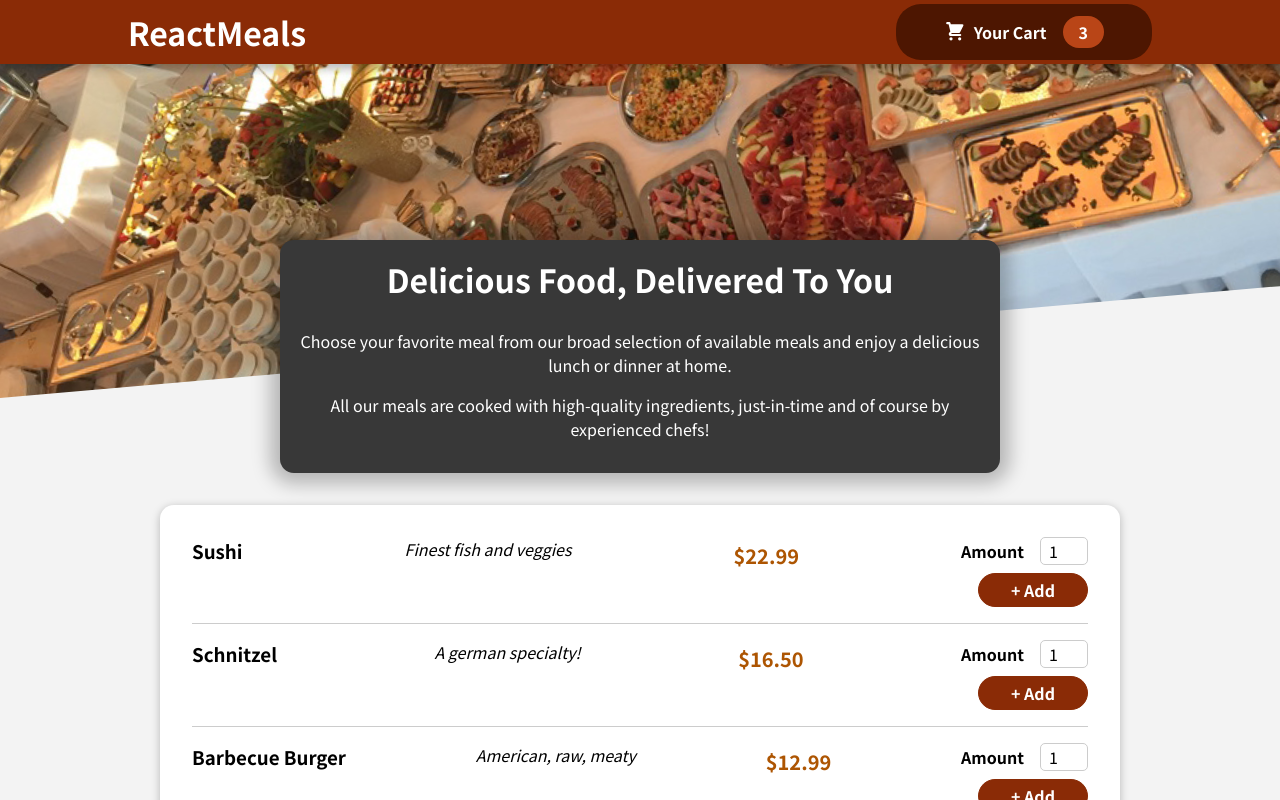
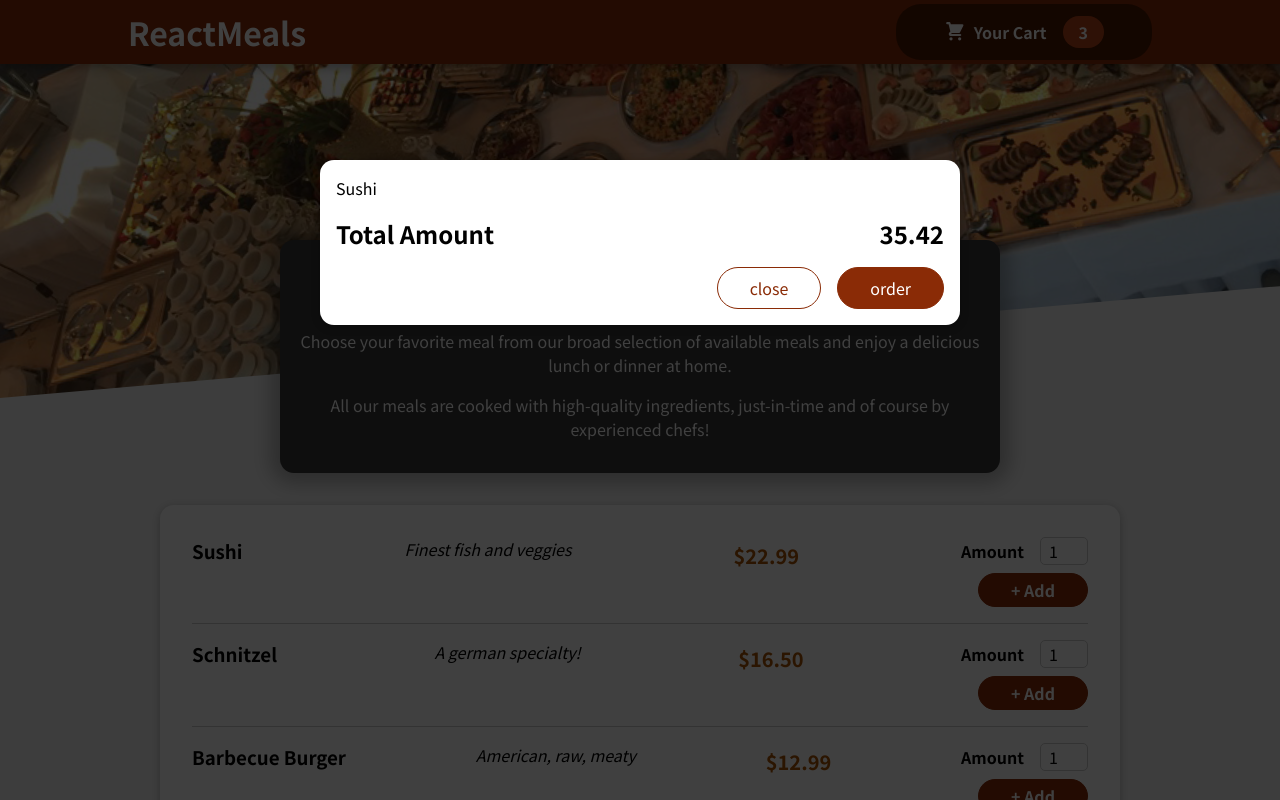
Before and after one commit to Delocalized-electron/food-order-app, a React (Create React App) app: page / in a window 1280 px wide. Shown: the top 800 px of the page. Built offline with nearby package versions, Linux system fonts and the light colour scheme.

Commit message:
Created cart component and added modal, currently dont have logic for when to show modal

```diff
--- a/public/index.html
+++ b/public/index.html
@@ -28,6 +28,7 @@
   </head>
   <body>
     <noscript>You need to enable JavaScript to run this app.</noscript>
+    <div id="overlays"></div>
     <div id="root"></div>
     <!--
       This HTML file is a template.
--- a/src/App.js
+++ b/src/App.js
@@ -1,10 +1,12 @@
 import { Fragment } from "react";
+import Cart from "./components/Cart/Cart";
 import Header from "./components/Layout/Header";
 import Meals from "./components/Meals/Meals";
 
 function App() {
   return (
     <Fragment>
+      <Cart />
       <Header />
       <main>
         <Meals />
--- /dev/null
+++ b/src/components/Cart/Cart.js
@@ -0,0 +1,35 @@
+import Modal from "../UI/Modal";
+import classes from "./Cart.module.css";
+
+const Cart = (props) => {
+  const cartItems = (
+    <ul className={classes["cart-items"]}>
+      {[
+        {
+          id: "c1",
+          name: "Sushi",
+          amount: 2,
+          price: 12.99,
+        },
+      ].map((item) => (
+        <li>{item.name}</li>
+      ))}
+    </ul>
+  );
+
+  return (
+    <Modal>
+      {cartItems}
+      <div className={classes.total}>
+        <span>Total Amount</span>
+        <span>35.42</span>
+      </div>
+      <div className={classes.actions}>
+        <button className={classes["button--alt"]}>close</button>
+        <button className={classes.button}>order</button>
+      </div>
+    </Modal>
+  );
+};
+
+export default Cart;
--- /dev/null
+++ b/src/components/Cart/Cart.module.css
@@ -0,0 +1,46 @@
+.cart-items {
+  list-style: none;
+  margin: 0;
+  padding: 0;
+  max-height: 20rem;
+  overflow: auto;
+}
+
+.total {
+  display: flex;
+  justify-content: space-between;
+  align-items: center;
+  font-weight: bold;
+  font-size: 1.5rem;
+  margin: 1rem 0;
+}
+
+.actions {
+  text-align: right;
+}
+
+.actions button {
+  font: inherit;
+  cursor: pointer;
+  background-color: transparent;
+  border: 1px solid #8a2b06;
+  padding: 0.5rem 2rem;
+  border-radius: 25px;
+  margin-left: 1rem;
+}
+
+.actions button:hover,
+.actions button:active {
+  background-color: #5a1a01;
+  border-color: #5a1a01;
+  color: white;
+}
+
+.actions .button--alt {
+  color: #8a2b06;
+}
+
+.actions .button {
+  background-color: #8a2b06;
+  color: white;
+}
--- a/src/components/Meals/AvailableMeals.js
+++ b/src/components/Meals/AvailableMeals.js
@@ -32,6 +32,7 @@
   const mealsList = DUMMY_MEALS.map((meal) => (
     <MealItem
       key={meal.id}
+      id={meal.id}
       name={meal.name}
       description={meal.description}
       price={meal.price}
--- a/src/components/Meals/MealItem/MealItem.js
+++ b/src/components/Meals/MealItem/MealItem.js
@@ -10,8 +10,9 @@
       </div>
       <div className={classes.description}>{props.description}</div>
       <div className={classes.price}>{price}</div>
-
-      <MealItemForm />
+      <div>
+        <MealItemForm id={props.id} />
+      </div>
     </li>
   );
 };
--- a/src/components/Meals/MealItem/MealItemForm.js
+++ b/src/components/Meals/MealItem/MealItemForm.js
@@ -7,7 +7,7 @@
       <Input
         label="Amount"
         input={{
-          id: "amount",
+          id: "amount_" + props.id,
           type: "number",
           min: "1",
           max: "5",
--- /dev/null
+++ b/src/components/UI/Modal.js
@@ -0,0 +1,28 @@
+import classes from "./Modal.module.css";
+import ReactDOM from "react-dom";
+const Backdrop = (props) => {
+  return <div className={classes.backdrop} />;
+};
+
+const ModalOverlay = (props) => {
+  return (
+    <div className={classes.modal}>
+      <div className={classes.content}>{props.children}</div>
+    </div>
+  );
+};
+
+const portalElement = document.getElementById("overlays");
+const Modal = (props) => {
+  return (
+    <>
+      {ReactDOM.createPortal(<Backdrop />, portalElement)}
+      {ReactDOM.createPortal(
+        <ModalOverlay>{props.children}</ModalOverlay>,
+        portalElement
+      )}
+    </>
+  );
+};
+
+export default Modal;
--- /dev/null
+++ b/src/components/UI/Modal.module.css
@@ -0,0 +1,40 @@
+.backdrop {
+  position: fixed;
+  top: 0;
+  left: 0;
+  width: 100%;
+  height: 100vh;
+  z-index: 20;
+  background-color: rgba(0, 0, 0, 0.75);
+}
+
+.modal {
+  position: fixed;
+  top: 20vh;
+  left: 5%;
+  width: 90%;
+  background-color: white;
+  padding: 1rem;
+  border-radius: 14px;
+  box-shadow: 0 2px 8px rgba(0, 0, 0, 0.25);
+  z-index: 30;
+  animation: slide-down 300ms ease-out forwards;
+}
+
+@media (min-width: 768px) {
+  .modal {
+    width: 40rem;
+    left: calc(50% - 20rem);
+  }
+}
+
+@keyframes slide-down {
+  from {
+    opacity: 0;
+    transform: translateY(-3rem);
+  }
+  to {
+    opacity: 1;
+    transform: translateY(0);
+  }
+}
```
